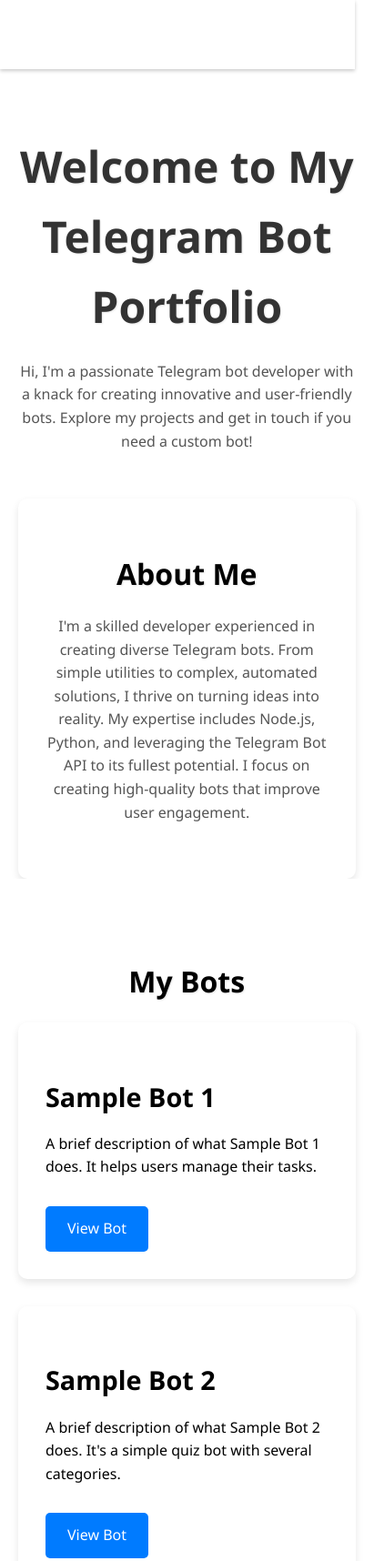
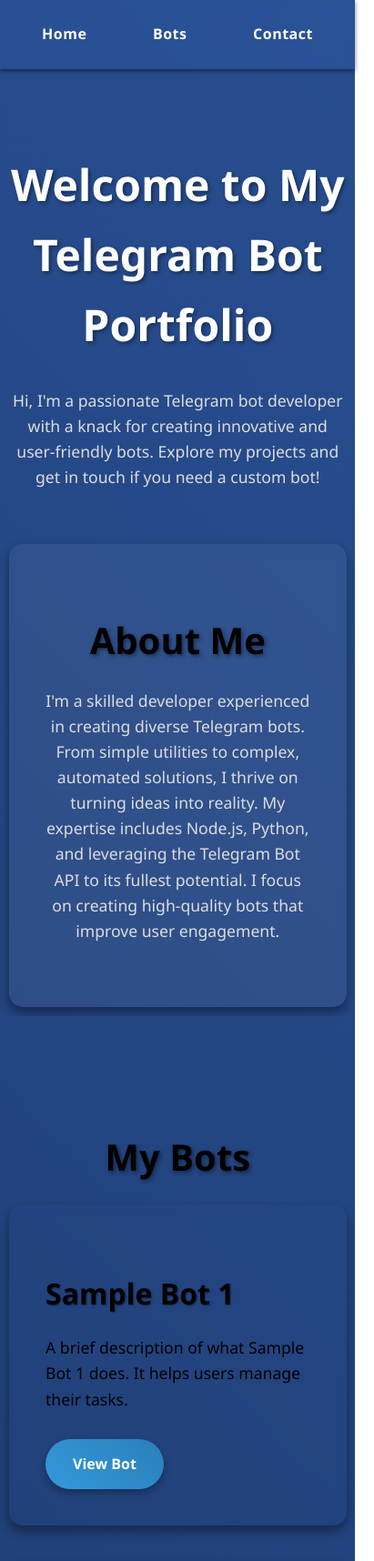
Before and after one commit to FAJTech/Mini-App-Portfolio, a plain HTML site: page index.html in a window 390 px wide. Shown: the top 1716 px of the page at 91% size, 411 px wide, since content can reach past the window. Drawn offline with Linux system fonts and the light colour scheme; a script that the page names is missing.

Commit message:
Add files via upload

```diff
--- a/index.html
+++ b/index.html
@@ -4,37 +4,38 @@
     <meta charset="UTF-8">
     <meta name="viewport" content="width=device-width, initial-scale=1.0">
     <title>Telegram Bot Developer Portfolio</title>
-    <link rel="stylesheet" href="styles.css">
     <link rel="stylesheet" href="https://cdnjs.cloudflare.com/ajax/libs/font-awesome/6.0.0/css/all.min.css" integrity="sha512-9usAa10IRO0HhonpyAIVpjrylPvoDwiPUiKdWk5t3PyolY1cOd4DSE0Ga+ri4AuTroPR5aQvXU9xC6qOPnzFeg==" crossorigin="anonymous" referrerpolicy="no-referrer" />
     <script src="https://telegram.org/js/telegram-web-app.js"></script>
     <style>
-    /* styles.css */
-
+        /* Combined Styles */
         body {
             font-family: 'Segoe UI', Tahoma, Geneva, Verdana, sans-serif;
             margin: 0;
             padding: 0;
-    background-color: #f4f4f4;
-    color: #333;
+            background: linear-gradient(45deg, #1e3c72, #2a5298);
+            color: #fff;
             line-height: 1.6;
+            overflow-x: hidden; /* Prevent horizontal scroll */
         }
 
         .container {
-    width: 80%;
+            width: 85%; /* Adjusted for smaller screens */
             margin: auto;
             overflow: hidden;
-    padding: 0 20px; /* Add padding for mobile */
+            padding: 20px;
+            max-width: 1200px;
         }
 
         /* Navigation Bar */
         .navbar {
-    background-color: #333;
+            background: rgba(0, 0, 0, 0.3);
             color: #fff;
             overflow: hidden;
             position: sticky;
             top: 0;
             z-index: 100;
-    box-shadow: 0 2px 4px rgba(0, 0, 0, 0.2); /* Subtle shadow */
+            box-shadow: 0 2px 5px rgba(0, 0, 0, 0.5);
+            backdrop-filter: blur(5px);
         }
 
         .navbar .container {
@@ -48,135 +49,207 @@ body {
             color: #fff;
             text-decoration: none;
             padding: 10px 15px;
-    border-radius: 5px;
-    transition: background-color 0.3s ease; /* Smooth transition for hover */
+            border-radius: 25px;
+            transition: all 0.3s ease;
+            font-weight: 600;
+            letter-spacing: 0.5px;
         }
 
         .navbar a:hover {
-    background-color: #555;
+            background: rgba(255, 255, 255, 0.1);
+            box-shadow: 0 4px 6px rgba(0, 0, 0, 0.3);
+            transform: translateY(-2px);
         }
 
         /* Sections */
         .section {
-    padding: 50px 0;
+            padding: 60px 0;
             text-align: center;
+            position: relative;
+            overflow: hidden; /* Hide animations that go outside the section */
+        }
+
+        .section::before {
+            content: '';
+            position: absolute;
+            top: 0;
+            left: 0;
+            width: 100%;
+            height: 100%;
+                        background: rgba(0, 0, 0, 0.05);
+            z-index: -1;
         }
 
         .section h2 {
-    font-size: 2.5em;
-    margin-bottom: 20px;
-    color: #333;
-    text-shadow: 1px 1px 2px rgba(0, 0, 0, 0.1); /* Subtle text shadow */
+            font-size: 3em;
+            margin-bottom: 30px;
+            color: #fff;
+            text-shadow: 2px 2px 4px rgba(0, 0, 0, 0.4);
+            animation: fadeInUp 1s ease forwards;
+            opacity: 0;
+            transform: translateY(30px);
         }
 
         .section p {
-    font-size: 1.1em;
-    margin-bottom: 30px;
-    color: #555;
+            font-size: 1.2em;
+            margin-bottom: 40px;
+            color: #ddd;
+            animation: fadeInUp 1.2s ease forwards;
+            opacity: 0;
+            transform: translateY(30px);
+            animation-delay: 0.2s;
         }
 
         /* Home Section */
         .intro-section {
-    margin-bottom: 50px;
+            margin-bottom: 60px;
         }
 
         .intro-section h1 {
-    font-size: 3em;
-    color: #333;
-    margin-bottom: 20px;
-    text-shadow: 1px 1px 2px rgba(0, 0, 0, 0.1); /* Subtle text shadow */
+            font-size: 4em;
+            color: #fff;
+            margin-bottom: 30px;
+            text-shadow: 2px 2px 4px rgba(0, 0, 0, 0.4);
+            animation: fadeIn 1s ease forwards;
+            opacity: 0;
         }
 
         .about-me {
-    background-color: #fff;
-    padding: 30px;
-    border-radius: 10px;
-    box-shadow: 0 4px 8px rgba(0, 0, 0, 0.1); /* Subtle shadow */
+            background: rgba(255, 255, 255, 0.05);
+            padding: 40px;
+            border-radius: 15px;
+            box-shadow: 0 6px 12px rgba(0, 0, 0, 0.4);
+            backdrop-filter: blur(5px);
+            animation: fadeInUp 1.5s ease forwards;
+            opacity: 0;
+            transform: translateY(30px);
         }
 
         /* Bots Section */
         .bot-grid {
             display: grid;
-    grid-template-columns: repeat(auto-fit, minmax(300px, 1fr));
-    gap: 30px;
+            grid-template-columns: repeat(auto-fit, minmax(320px, 1fr));
+            gap: 40px;
         }
 
         .bot-item {
-    background-color: #fff;
-    padding: 30px;
-    border-radius: 10px;
-    box-shadow: 0 4px 8px rgba(0, 0, 0, 0.1); /* Subtle shadow */
+            background: rgba(255, 255, 255, 0.05);
+            padding: 40px;
+            border-radius: 15px;
+            box-shadow: 0 6px 12px rgba(0, 0, 0, 0.4);
             text-align: left;
-    transition: transform 0.3s ease, box-shadow 0.3s ease; /* Smooth transition for hover */
+            transition: all 0.3s ease;
+            backdrop-filter: blur(5px);
+            animation: fadeIn 1.3s ease forwards;
+            opacity: 0;
         }
 
         .bot-item:hover {
-    transform: translateY(-5px);
-    box-shadow: 0 6px 12px rgba(0, 0, 0, 0.2); /* Increased shadow on hover */
+            transform: translateY(-8px);
+            box-shadow: 0 8px 16px rgba(0, 0, 0, 0.5);
         }
 
         .bot-item h3 {
-    font-size: 1.8em;
-    margin-bottom: 15px;
-    color: #333;
+            font-size: 2em;
+            margin-bottom: 20px;
+            color: #fff;
+            text-shadow: 1px 1px 2px rgba(0, 0, 0, 0.4);
         }
 
         .bot-link {
             display: inline-block;
-    padding: 12px 24px;
-    background-color: #007bff;
+            padding: 15px 30px;
+                        background: linear-gradient(45deg, #3498db, #2980b9);
             color: #fff;
             text-decoration: none;
-    border-radius: 5px;
-    transition: background-color 0.3s ease; /* Smooth transition for hover */
+            border-radius: 30px;
+            transition: all 0.3s ease;
+            font-weight: 600;
+            box-shadow: 0 4px 8px rgba(0, 0, 0, 0.3);
         }
 
         .bot-link:hover {
-    background-color: #0056b3;
+            background: linear-gradient(45deg, #2980b9, #3498db);
+            box-shadow: 0 6px 12px rgba(0, 0, 0, 0.4);
+            transform: translateY(-3px);
         }
+
         /* Contact Section */
         .contact-methods {
             display: flex;
             justify-content: center;
-    gap: 30px;
-    margin-top: 30px;
+            gap: 40px;
+            margin-top: 50px;
+            flex-wrap: wrap; /* Allow items to wrap on smaller screens */
         }
 
         .contact-link {
             display: inline-block;
-    padding: 12px 24px;
-    background-color: #28a745;
+            padding: 15px 30px;
+            background: linear-gradient(45deg, #2ecc71, #27ae60);
             color: #fff;
             text-decoration: none;
-    border-radius: 5px;
-    transition: background-color 0.3s ease, transform 0.3s ease; /* Smooth transition for hover */
+            border-radius: 30px;
+            transition: all 0.3s ease;
+            font-weight: 600;
+            box-shadow: 0 4px 8px rgba(0, 0, 0, 0.3);
         }
 
         .contact-link:hover {
-    background-color: #218838;
-    transform: scale(1.05);
+            background: linear-gradient(45deg, #27ae60, #2ecc71);
+            box-shadow: 0 6px 12px rgba(0, 0, 0, 0.4);
+            transform: translateY(-3px);
         }
 
         .contact-link i {
-    margin-right: 10px;
+            margin-right: 12px;
+            font-size: 1.2em;
+        }
+
+        /* Animations */
+        @keyframes fadeInUp {
+            from {
+                opacity: 0;
+                transform: translateY(50px);
+            }
+            to {
+                opacity: 1;
+                transform: translateY(0);
+            }
+        }
+
+        @keyframes fadeIn {
+            from {
+                opacity: 0;
+            }
+            to {
+                opacity: 1;
+            }
         }
 
         /* Responsive Design */
         @media (max-width: 768px) {
             .container {
                 width: 95%;
+                padding: 10px;
             }
 
             .section {
-        padding: 30px 0;
+                padding: 40px 0;
             }
 
             .section h2 {
-        font-size: 2em;
+                font-size: 2.5em;
+                margin-bottom: 20px;
             }
 
             .section p {
-        font-size: 1em;
+                font-size: 1.1em;
+                margin-bottom: 30px;
+            }
+
+            .intro-section h1 {
+                font-size: 3em;
             }
 
             .bot-grid {
@@ -186,16 +259,8 @@ body {
             .contact-methods {
                 flex-direction: column;
                 align-items: center;
+                gap: 30px;
             }
-}
-
-/* Animations */
-.bot-link, .contact-link, .navbar a {
-    transition: background-color 0.3s ease, color 0.3s ease, transform 0.3s ease;
-}
-
-.bot-link:hover, .contact-link:hover, .navbar a:hover {
-    transform: scale(1.05);
         }
 
         /* Telegram Web App Styles */
@@ -231,10 +296,7 @@ body {
         .bot-item p {
             color: var(--tg-theme-text-color);
         }
-
-
     </style>
-
 </head>
 <body>
 
@@ -298,8 +360,8 @@ body {
         </div>
     </section>
 
-    <script src="script.js">
-    // script.js
+    <script>
+        // Combined JavaScript
         document.addEventListener("DOMContentLoaded", function() {
             const tg = window.Telegram.WebApp;
             tg.ready();
@@ -322,29 +384,12 @@ document.addEventListener("DOMContentLoaded", function() {
                 });
             });
 
-    // Example of sending data back to Telegram (optional)
-    // You can customize this to send any data you want when a button is clicked
-
-   /*
-    const sampleBotLink = document.querySelector('.bot-link');
-    sampleBotLink.addEventListener('click', function(event) {
-      event.preventDefault();
-      const botLink = this.getAttribute('href');
-      //  tg.openLink(botLink); //Open the link on telegram
-      tg.openTelegramLink(botLink); //Open the link on telegram (best for telegram links)
-    });
-    */
-
-    //Set Telegram Main Button
-
              tg.MainButton.setText("Share Portfolio");
               tg.MainButton.onClick(function(){
                 tg.showAlert("Thanks for sharing.");
               });
               tg.MainButton.show();
         });
-
-
     </script>
 
 </body>
```
Lines whose indentation alone changed are shown as unchanged.
